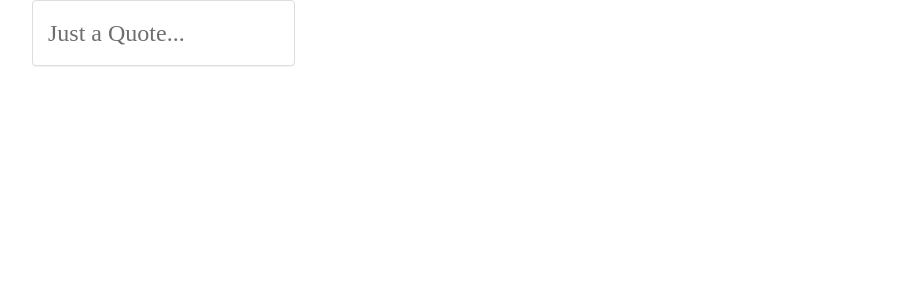
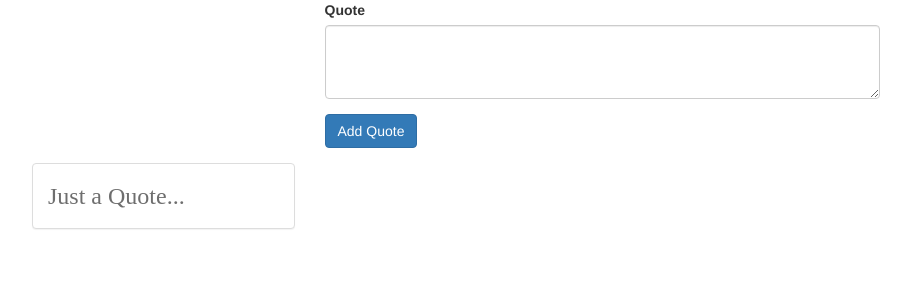
Before and after one commit to smarigowda/vuejs-cli-udemy, a Vue app: page / in a window 1280 px wide. Shown: the top 300 px of the page, without its empty margins (38-949 px from the left). Built offline with nearby package versions, Linux system fonts and the light colour scheme; a web font is replaced by a local one.

Commit message:
adding a NewQuote component

```diff
--- a/src/App.vue
+++ b/src/App.vue
@@ -1,11 +1,14 @@
 <template>
     <div class="container">
+        <app-new-quote></app-new-quote>
         <app-quote-grid :quotes="quotes"></app-quote-grid>
     </div>
 </template>
 
 <script>
     import QuoteGrid from './components/QuoteGrid.vue';
+    import NewQuote from './components/NewQuote.vue';
+
     export default {
         data: function() {
             return {
@@ -16,7 +19,8 @@
             }
         },
         components: {
-            appQuoteGrid: QuoteGrid
+            appQuoteGrid: QuoteGrid,
+            appNewQuote: NewQuote,
         }
     }
 </script>
--- /dev/null
+++ b/src/components/NewQuote.vue
@@ -0,0 +1,33 @@
+<template>
+  <div class="row">
+    <form>
+      <div class="col-sm-8 col-sm-offset-2 col-xs-12 col-md-6 col-md-offset-3 form-group">
+        <label>Quote</label>
+        <textarea class="form-control" rows="3" v-model="quote"></textarea>
+      </div>
+      <div class="col-sm-8 col-sm-offset-2 col-xs-12 col-md-6 col-md-offset-3 form-group">
+        <button class="btn btn-primary" @click.prevent="createNewQuote">Add Quote</button>
+      </div>
+    </form>
+  </div>
+</template>
+
+<script>
+export default {
+  data: function() {
+    return {
+      quote: ''
+    }
+  },
+  methods: {
+    createNewQuote() {
+      this.$emit('quoteAdded', this.quote);
+      this.quote = '';
+    }
+  }
+}
+</script>
+
+<style>
+
+</style>
--- a/src/components/QuoteGrid.vue
+++ b/src/components/QuoteGrid.vue
@@ -1,6 +1,6 @@
 <template>
   <div class="row">
-    <app-quote v-for="quote in quotes">{{ quote}}</app-quote>
+    <app-quote v-for="quote in quotes">{{ quote }}</app-quote>
   </div>
 </template>
 
```
